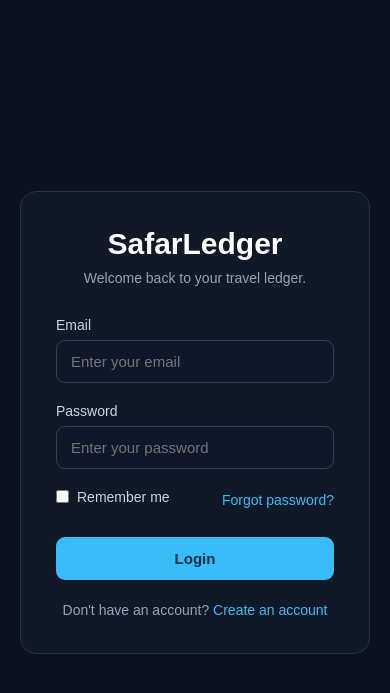
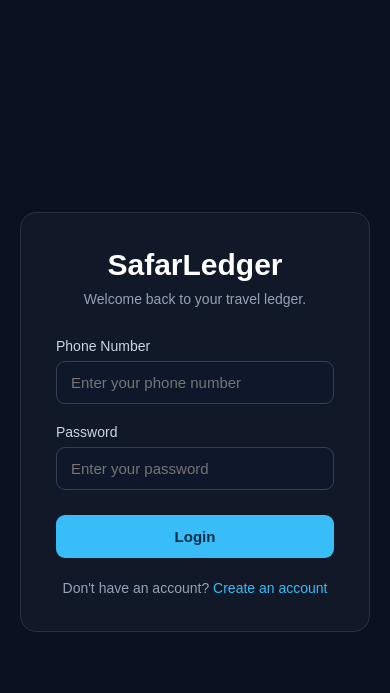
Before and after one commit to kuntal442001/SafarLedger, a Flask app: page /auth/login in a window 390 px wide. Shown: the top 693 px of the page. Run offline with Flask 3, Linux system fonts and the light colour scheme.

Commit message:
Auth Change From Email To Phone

```diff
--- a/app/__init__.py
+++ b/app/__init__.py
@@ -1,7 +1,7 @@
 from flask import Flask, redirect, url_for
 
 from app.config import Config
-from app.extensions import db, migrate, login_manager, limiter, mail
+from app.extensions import db, migrate, login_manager, limiter
 
 
 def create_app():
@@ -23,7 +23,6 @@ def create_app():
     migrate.init_app(app, db)
     login_manager.init_app(app)
     limiter.init_app(app)
-    mail.init_app(app)
 
     # ---------------------------------------------------------
     # Import models
--- a/app/auth/forms.py
+++ b/app/auth/forms.py
@@ -1,10 +1,11 @@
 from flask_wtf import FlaskForm
-from wtforms import BooleanField, StringField, PasswordField, SubmitField
-from wtforms.validators import (
-    DataRequired,
-    Email,
-    EqualTo,
-    Length
+from wtforms import StringField, PasswordField, SubmitField
+from wtforms.validators import DataRequired, EqualTo, Length, Regexp
+
+
+PHONE_VALIDATOR = Regexp(
+    r"^\+?[0-9]{7,15}$",
+    message="Enter a valid phone number (7-15 digits, with an optional + prefix)."
 )
 
 
@@ -18,12 +19,12 @@ class RegistrationForm(FlaskForm):
         ]
     )
 
-    email = StringField(
-        "Email",
+    phone = StringField(
+        "Phone Number",
         validators=[
             DataRequired(),
-            Email(),
-            Length(max=255)
+            Length(min=7, max=16),
+            PHONE_VALIDATOR
         ]
     )
 
@@ -51,12 +52,12 @@ class RegistrationForm(FlaskForm):
 
 class LoginForm(FlaskForm):
 
-    email = StringField(
-        "Email",
+    phone = StringField(
+        "Phone Number",
         validators=[
             DataRequired(),
-            Email(),
-            Length(max=255)
+            Length(min=7, max=16),
+            PHONE_VALIDATOR
         ]
     )
 
@@ -67,47 +68,4 @@ class LoginForm(FlaskForm):
         ]
     )
 
-    remember = BooleanField(
-        "Remember me",
-        default=False
-    )
-
     submit = SubmitField("Login")
-
-
-class ForgotPasswordForm(FlaskForm):
-
-    email = StringField(
-        "Email",
-        validators=[
-            DataRequired(),
-            Email(),
-            Length(max=255)
-        ]
-    )
-
-    submit = SubmitField("Send Reset Link")
-
-
-class ResetPasswordForm(FlaskForm):
-
-    password = PasswordField(
-        "New Password",
-        validators=[
-            DataRequired(),
-            Length(min=8, max=128)
-        ]
-    )
-
-    confirm_password = PasswordField(
-        "Confirm New Password",
-        validators=[
-            DataRequired(),
-            EqualTo(
-                "password",
-                message="Passwords must match."
-            )
-        ]
-    )
-
-    submit = SubmitField("Reset Password")
--- a/app/auth/routes.py
+++ b/app/auth/routes.py
@@ -4,13 +4,15 @@ from flask_login import login_user, logout_user, current_user
 from app.extensions import db, limiter
 from app.models.user import User
 from app.auth import auth
-from app.auth.forms import (
-    RegistrationForm,
-    LoginForm,
-    ForgotPasswordForm,
-    ResetPasswordForm,
-)
-from app.auth.email_utils import send_email
+from app.auth.forms import RegistrationForm, LoginForm
+
+
+def normalize_phone(phone):
+    """Normalize common phone formatting while preserving an optional + prefix."""
+    phone = (phone or "").strip()
+    if phone.startswith("+"):
+        return "+" + "".join(ch for ch in phone[1:] if ch.isdigit())
+    return "".join(ch for ch in phone if ch.isdigit())
 
 
 # ============================================================
@@ -20,108 +22,34 @@ from app.auth.email_utils import send_email
 @auth.route("/register", methods=["GET", "POST"])
 @limiter.limit("10 per hour")
 def register():
-
-    # Already logged in
     if current_user.is_authenticated:
         return redirect(url_for("dashboard.index"))
 
     form = RegistrationForm()
 
     if form.validate_on_submit():
+        name = form.name.data.strip()
+        phone = normalize_phone(form.phone.data)
 
-        name = form.name.data.strip()
-        email = form.email.data.strip().lower()
-
-        # Check whether email already exists
-        existing_user = User.query.filter_by(email=email).first()
+        existing_user = User.query.filter_by(phone=phone).first()
 
         if existing_user:
-            flash(
-                "An account with this email already exists.",
-                "error"
-            )
-
+            flash("An account with this phone number already exists.", "error")
             return redirect(url_for("auth.register"))
 
-        # Create user
         user = User(
             name=name,
-            email=email
+            phone=phone,
         )
-
-        # Hash password
         user.set_password(form.password.data)
 
-        # Save user
         db.session.add(user)
         db.session.commit()
 
-        # Send confirmation email (falls back to showing the link
-        # directly if no mail server is configured yet)
-        token = user.generate_confirmation_token()
-        confirm_url = url_for("auth.confirm_email", token=token, _external=True)
-
-        emailed = send_email(
-            subject="Confirm your SafarLedger account",
-            recipients=[user.email],
-            body=(
-                f"Hi {user.name},\n\n"
-                f"Please confirm your account by visiting:\n{confirm_url}\n\n"
-                f"This link expires in 24 hours."
-            ),
-        )
-
-        if emailed:
-            flash(
-                "Registration successful. Check your email to confirm "
-                "your account, then log in.",
-                "success"
-            )
-        else:
-            flash(
-                f"Registration successful. Confirm your account here: "
-                f"{confirm_url}",
-                "success"
-            )
-
+        flash("Registration successful. You can now log in.", "success")
         return redirect(url_for("auth.login"))
 
-    return render_template(
-        "auth/register.html",
-        form=form
-    )
-
-
-# ============================================================
-# CONFIRM EMAIL
-# ============================================================
-
-@auth.route("/confirm/<token>")
-def confirm_email(token):
-
-    email = User.verify_confirmation_token(token)
-
-    if not email:
-        flash(
-            "That confirmation link is invalid or has expired.",
-            "error"
-        )
-        return redirect(url_for("auth.login"))
-
-    user = User.query.filter_by(email=email).first()
-
-    if not user:
-        flash("That confirmation link is invalid.", "error")
-        return redirect(url_for("auth.login"))
-
-    if user.is_verified:
-        flash("Your account is already confirmed. You can log in.", "success")
-    else:
-        user.is_verified = True
-        db.session.commit()
-        flash("Your account has been confirmed. You can now log in.", "success")
-
-    return redirect(url_for("auth.login"))
+    return render_template("auth/register.html", form=form)
 
 
 # ============================================================
@@ -131,51 +59,30 @@ def confirm_email(token):
 @auth.route("/login", methods=["GET", "POST"])
 @limiter.limit("5 per minute")
 def login():
-
-    # Already logged in
     if current_user.is_authenticated:
         return redirect(url_for("dashboard.index"))
 
     form = LoginForm()
 
     if form.validate_on_submit():
+        phone = normalize_phone(form.phone.data)
+        user = User.query.filter_by(phone=phone).first()
 
-        email = form.email.data.strip().lower()
-
-        # Find user by email
-        user = User.query.filter_by(email=email).first()
-
-        # Locked account - stop before even checking the password
         if user and user.is_locked:
             flash(
-                "This account is temporarily locked after repeated "
-                "failed login attempts. Try again later, or reset your "
-                "password.",
-                "error"
+                "This account is temporarily locked after repeated failed "
+                "login attempts. Try again later.",
+                "error",
             )
             return render_template("auth/login.html", form=form)
 
-        # Check credentials
         if user and user.check_password(form.password.data):
-
             user.reset_failed_login()
             db.session.commit()
-
-            # Flask-Login creates the session
-            login_user(user, remember=form.remember.data)
-
-            if user.is_verified:
-                flash("Login successful.", "success")
-            else:
-                flash(
-                    "Login successful. Note: your email is not yet "
-                    "confirmed - check your inbox for the confirmation link.",
-                    "success"
-                )
-
+            login_user(user)
+            flash("Login successful.", "success")
             return redirect(url_for("dashboard.index"))
 
-        # Wrong password for a real account - count it toward lockout
         if user:
             user.register_failed_login(
                 max_attempts=current_app.config.get("LOGIN_MAX_ATTEMPTS", 5),
@@ -183,110 +90,9 @@ def login():
             )
             db.session.commit()
 
-        # Don't reveal whether email exists
-        flash(
-            "Invalid email or password.",
-            "error"
-        )
+        flash("Invalid phone number or password.", "error")
 
-    return render_template(
-        "auth/login.html",
-        form=form
-    )
-
-
-# ============================================================
-# FORGOT PASSWORD
-# ============================================================
-
-@auth.route("/forgot-password", methods=["GET", "POST"])
-@limiter.limit("5 per hour")
-def forgot_password():
-
-    if current_user.is_authenticated:
-        return redirect(url_for("dashboard.index"))
-
-    form = ForgotPasswordForm()
-
-    if form.validate_on_submit():
-
-        email = form.email.data.strip().lower()
-        user = User.query.filter_by(email=email).first()
-
-        if user:
-            token = user.generate_reset_token()
-            reset_url = url_for("auth.reset_password", token=token, _external=True)
-
-            emailed = send_email(
-                subject="Reset your SafarLedger password",
-                recipients=[user.email],
-                body=(
-                    f"Hi {user.name},\n\n"
-                    f"Reset your password by visiting:\n{reset_url}\n\n"
-                    f"This link expires in 1 hour. If you didn't request "
-                    f"this, you can safely ignore this email."
-                ),
-            )
-
-            if not emailed:
-                # No mail server configured - surface the link directly
-                # rather than pretending an email went out.
-                flash(
-                    f"No mail server is configured yet - here is your "
-                    f"reset link: {reset_url}",
-                    "success"
-                )
-                return redirect(url_for("auth.login"))
-
-        # Same message whether or not the email is registered, so this
-        # never reveals which emails have accounts.
-        flash(
-            "If that email is registered, a reset link has been sent.",
-            "success"
-        )
-        return redirect(url_for("auth.login"))
-
-    return render_template(
-        "auth/forgot_password.html",
-        form=form
-    )
-
-
-# ============================================================
-# RESET PASSWORD
-# ============================================================
-
-@auth.route("/reset-password/<token>", methods=["GET", "POST"])
-@limiter.limit("10 per hour")
-def reset_password(token):
-
-    if current_user.is_authenticated:
-        return redirect(url_for("dashboard.index"))
-
-    user = User.verify_reset_token(token)
-
-    if not user:
-        flash(
-            "That password reset link is invalid or has expired.",
-            "error"
-        )
-        return redirect(url_for("auth.forgot_password"))
-
-    form = ResetPasswordForm()
-
-    if form.validate_on_submit():
-
-        user.set_password(form.password.data)
-        user.reset_failed_login()
-        db.session.commit()
-
-        flash("Your password has been reset. You can now log in.", "success")
-        return redirect(url_for("auth.login"))
-
-    return render_template(
-        "auth/reset_password.html",
-        form=form
-    )
+    return render_template("auth/login.html", form=form)
 
 
 # ============================================================
@@ -295,12 +101,6 @@ def reset_password(token):
 
 @auth.route("/logout")
 def logout():
-
     logout_user()
-
-    flash(
-        "You have been logged out.",
-        "success"
-    )
-
+    flash("You have been logged out.", "success")
     return redirect(url_for("auth.login"))
--- a/app/extensions.py
+++ b/app/extensions.py
@@ -1,16 +1,14 @@
 from flask_limiter import Limiter
 from flask_limiter.util import get_remote_address
 from flask_login import LoginManager
-from flask_mail import Mail
 from flask_migrate import Migrate
 from flask_sqlalchemy import SQLAlchemy
 
 db = SQLAlchemy()
 migrate = Migrate()
 login_manager = LoginManager()
-mail = Mail()
 
-# Rate limiter for auth endpoints (login/register/password reset).
+# Rate limiter for authentication endpoints.
 # Storage backend is set via RATELIMIT_STORAGE_URI in config.py.
 limiter = Limiter(key_func=get_remote_address)
 
--- a/app/templates/auth/login.html
+++ b/app/templates/auth/login.html
@@ -194,18 +194,19 @@
             {{ form.hidden_tag() }}
 
 
-            <!-- Email -->
+            <!-- Phone Number -->
 
             <div class="form-group">
 
-                {{ form.email.label }}
+                {{ form.phone.label }}
 
-                {{ form.email(
-                    placeholder="Enter your email",
-                    autocomplete="email"
+                {{ form.phone(
+                    placeholder="Enter your phone number",
+                    autocomplete="tel",
+                    inputmode="tel"
                 ) }}
 
-                {% for error in form.email.errors %}
+                {% for error in form.phone.errors %}
 
                     <div class="errors">
                         {{ error }}
@@ -238,20 +239,7 @@
             </div>
 
 
-            <!-- Remember me / Forgot password -->
 
-            <div class="options-row">
-
-                <label class="remember-me">
-                    {{ form.remember() }}
-                    Remember me
-                </label>
-
-                <a href="{{ url_for('auth.forgot_password') }}">
-                    Forgot password?
-                </a>
-
-            </div>
 
 
             <!-- Submit -->
--- a/pyproject.toml
+++ b/pyproject.toml
@@ -11,8 +11,6 @@ dependencies = [
   "WTForms",
   "psycopg2-binary",
   "python-dotenv",
-  "email-validator",
   "reportlab",
   "Flask-Limiter",
-  "Flask-Mail",
 ]
--- a/requirements.txt
+++ b/requirements.txt
@@ -6,7 +6,5 @@ Flask-WTF
 WTForms
 psycopg2-binary
 python-dotenv
-email-validator
 reportlab
 Flask-Limiter
-Flask-Mail
```
Also changed, not shown: VERCEL_DEPLOYMENT.md (+0 -1 lines), app/config.py (+0 -14 lines), app/models/user.py (+4 -81 lines), app/templates/auth/register.html (+7 -6 lines), migrations/versions/9a7b6c5d4e3f_switch_auth_from_email_to_phone.py (added, +43 -0 lines), README.md, 1 other file.
